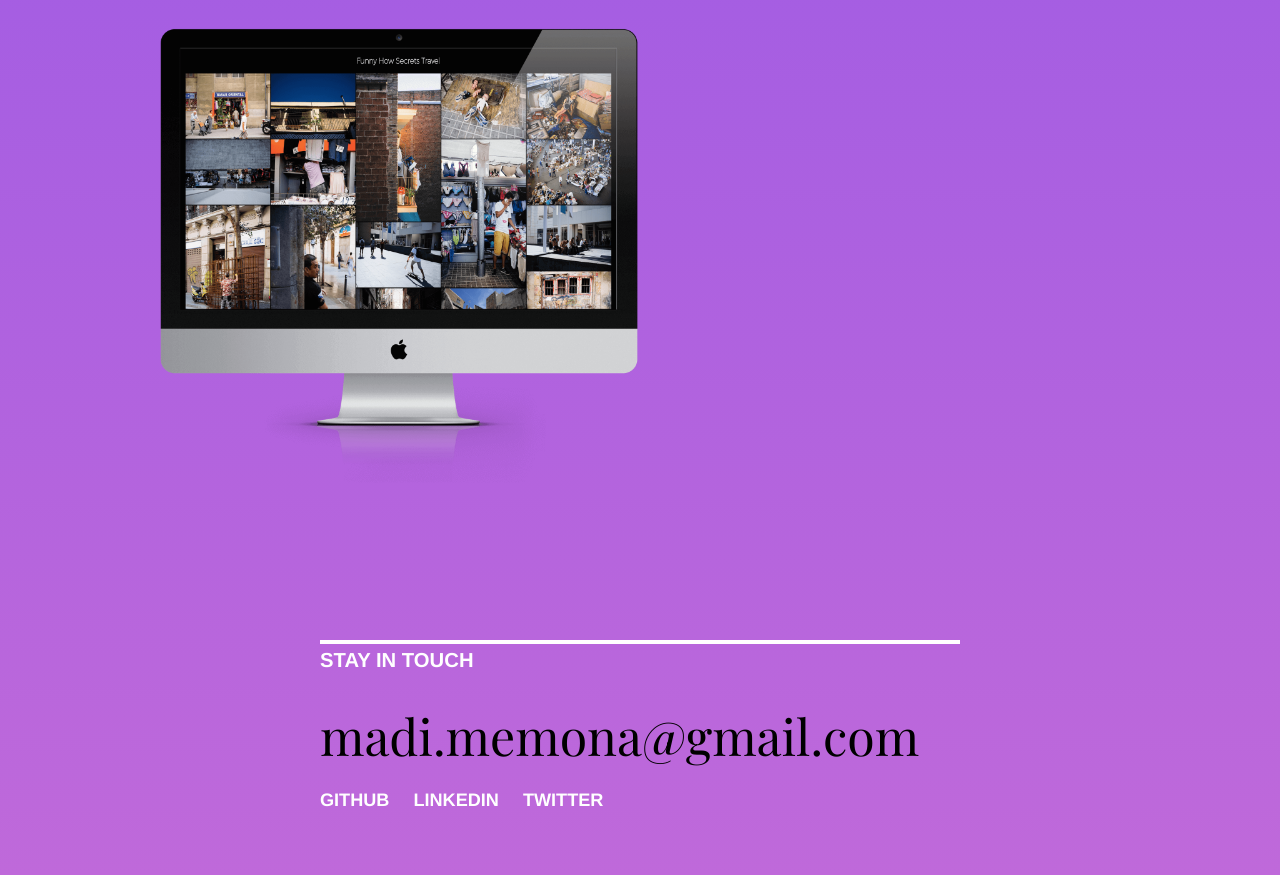
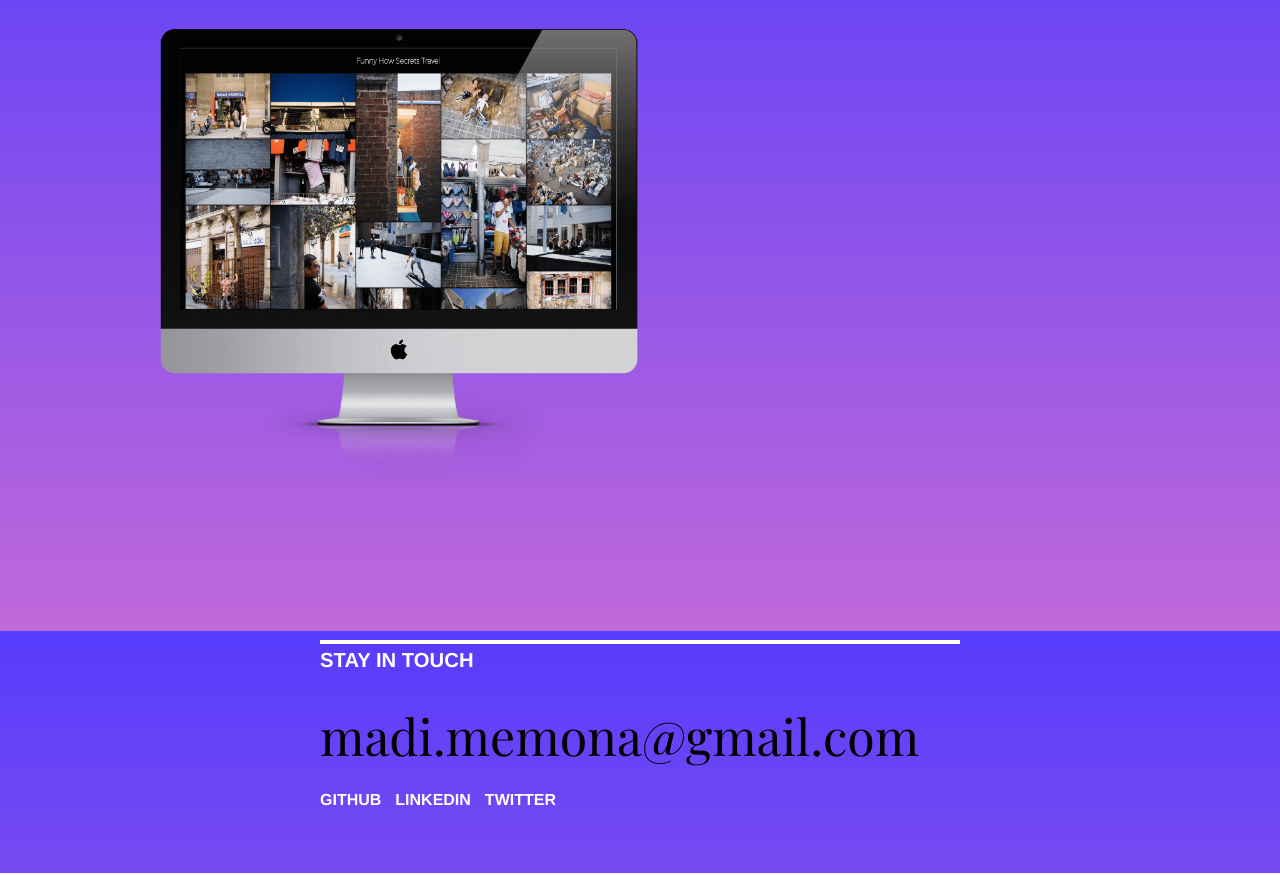
Before and after one commit to memonamadi/portfolio-2015, a website: page app/index.html in a window 1280 px wide. Shown: the part 2569-3444 px from the top of the page. Drawn offline with nearby package versions, Linux system fonts and the light colour scheme; files that its build step writes are made by us from their sources.

Commit message:
more background fixes

```diff
--- a/app/styles/main.scss
+++ b/app/styles/main.scss
@@ -7,6 +7,7 @@
 
 html {
 	height: auto;
+	position: static;
 }
 
 body {
@@ -16,7 +17,7 @@ body {
 				rgba(191, 105, 218, 1) 100%);
 	background-repeat: no-repeat;
 	background-size: cover;
-	background-position: fixed;
+	background-attachment: fixed;
 	width: 100%;
 	height: 100%;
 	font-family:'Playfair Display', serif;
@@ -279,7 +280,7 @@ nav.menu-icon {
 
 footer {
 	a {
-		font-size: $font-size-xl;
+		font-size: $font-size-m;
 		color: $black;
 		&:hover {
 			color: $white;
@@ -297,12 +298,12 @@ footer {
 		margin: 10px 0 60px;
 		li {
 			display: inline-block;
-			padding: 0 20px 0 0;
+			padding: 0 10px 0 0;
 			a {
 				text-transform: uppercase;
 				font-family: "Helvetica Neue", Helvetica, Arial, "Lucida Grande", sans-serif;
 				color: $white;
-				font-size: $font-size-m;
+				font-size: $font-size-xs;
 				@media screen and (min-width: $bp-l) {
 					font-weight: 800;
 				}
```
